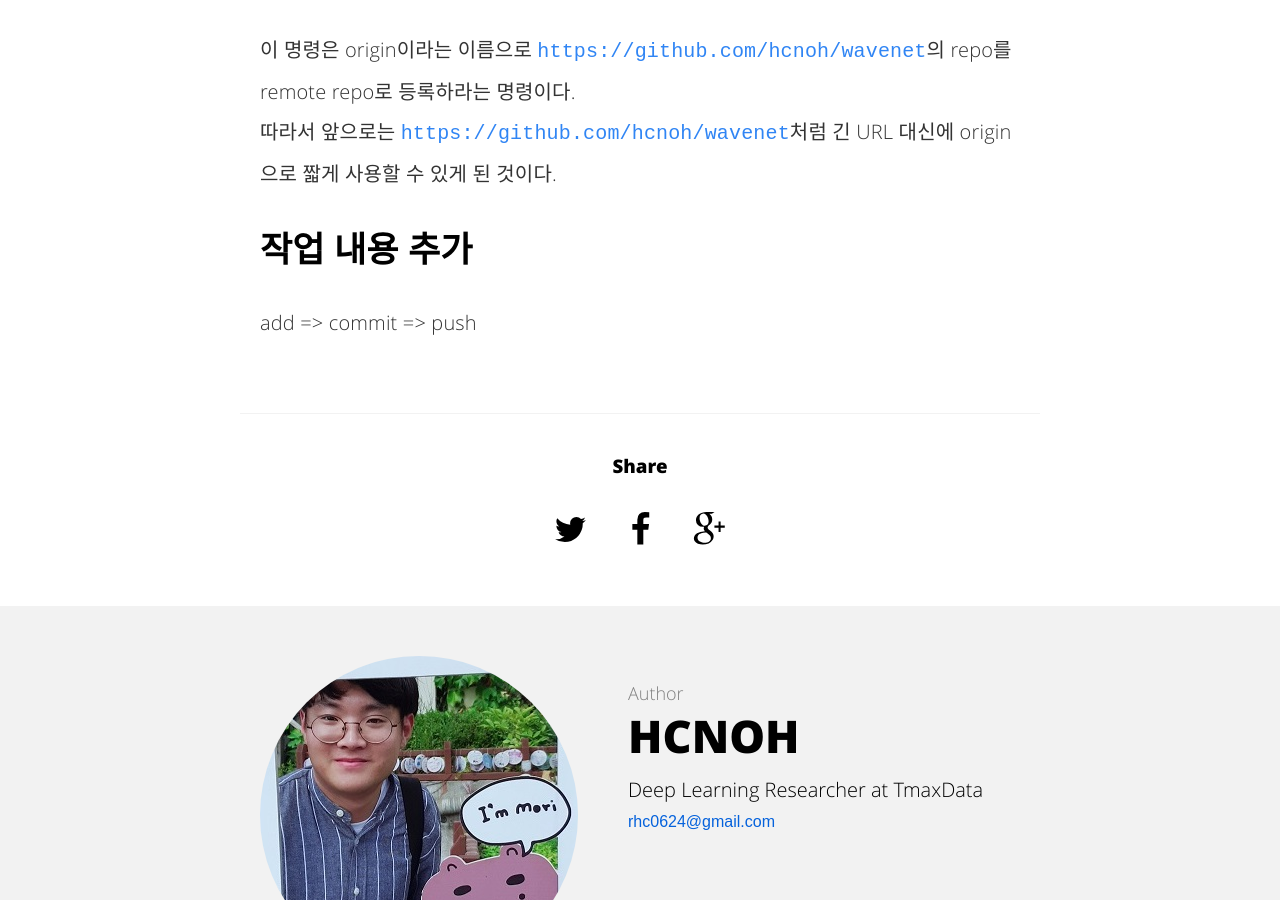
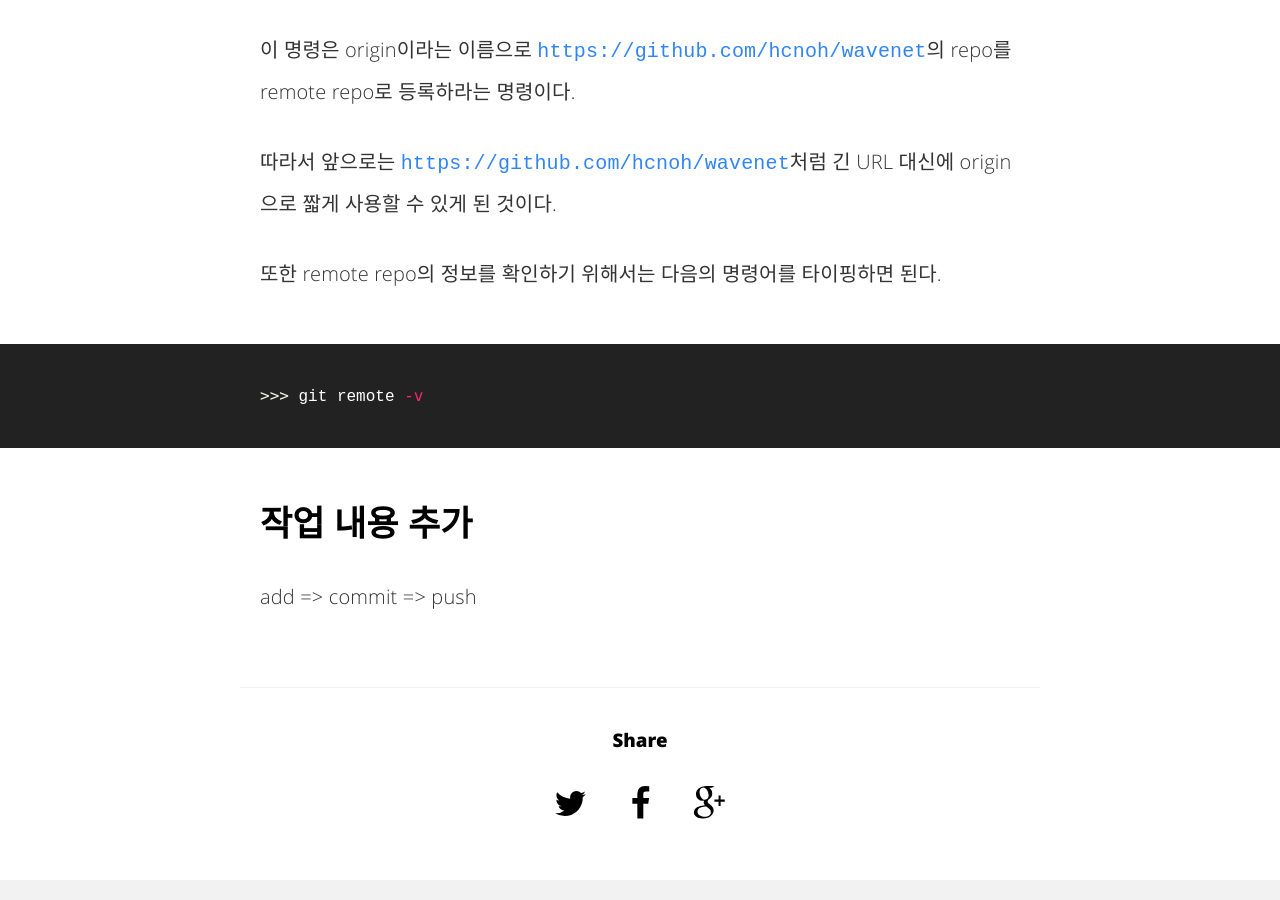
Before and after one commit to hcnoh/blog-prev, a Jekyll site: the page built from _posts/2018-08-20-git-basic-usage.md, in a window 1280 px wide and 900 px high, scrolled down 5179 px. Built offline with Jekyll 4.4.1, drawn with Linux system fonts in a browser that asks for light colours; comment, search, counter and statistics services are not loaded.

Commit message:
Update 2018-08-20-git-basic-usage.md

```diff
--- a/_posts/2018-08-20-git-basic-usage.md
+++ b/_posts/2018-08-20-git-basic-usage.md
@@ -73,7 +73,13 @@ Initialized empty Git repository in /home/hcnoh/wavenet/.git/
 >>> git remote add origin https://github.com/hcnoh/wavenet.git
 {% endhighlight %}
 이 명령은 origin이라는 이름으로 `https://github.com/hcnoh/wavenet`의 repo를 remote repo로 등록하라는 명령이다.
+
 따라서 앞으로는 `https://github.com/hcnoh/wavenet`처럼 긴 URL 대신에 origin으로 짧게 사용할 수 있게 된 것이다.
+
+또한 remote repo의 정보를 확인하기 위해서는 다음의 명령어를 타이핑하면 된다.
+{% highlight bash %}
+>>> git remote -v
+{% endhighlight %}
 
 ## 작업 내용 추가
 add => commit => push
```
